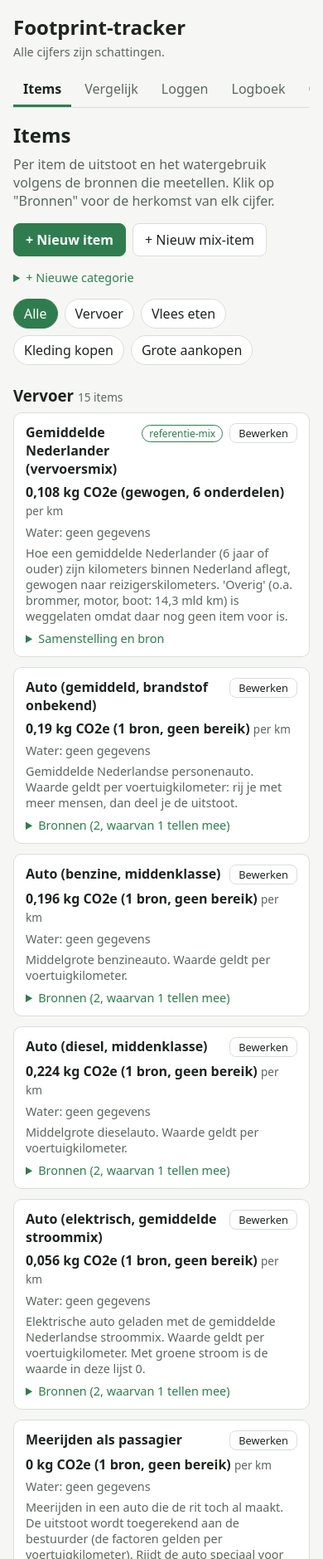
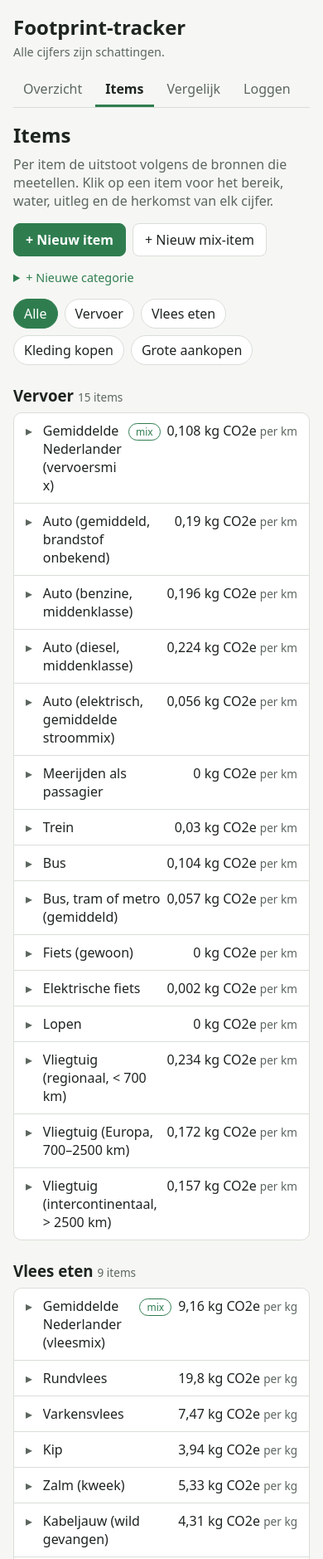
Before and after one commit to MvU0/footprint-tracker, a website built with Vite: page index.html in a window 390 px wide. Shown: the top 1879 px of the page at 83% size. Built offline with nearby package versions, Linux system fonts and the light colour scheme.

Commit message:
Items als uitklapbare lijst; Overzicht als eerste tabblad
- Scherm Items: één regel per item (naam + korte waarde), klik om de
  details uit te klappen. Open regels blijven open na opnieuw tekenen.
- format.kort() voor de korte waarde, met tests.
- Tabbladen: Overzicht eerst, Items ernaast. Startscherm blijft Items
  tot stap 6 (Overzicht) af is.

Co-Authored-By: Claude Opus 5.5 <noreply@anthropic.com>

```diff
--- a/src/routes.js
+++ b/src/routes.js
@@ -2,17 +2,21 @@
 // Een scherm toevoegen = hier een regel toevoegen + een bestand in src/views/.
 
 export const ROUTES = [
+  { pad: 'overzicht', titel: 'Overzicht' },
   { pad: 'items', titel: 'Items' },
   { pad: 'vergelijk', titel: 'Vergelijk' },
   { pad: 'loggen', titel: 'Loggen' },
   { pad: 'logboek', titel: 'Logboek' },
-  { pad: 'overzicht', titel: 'Overzicht' },
   { pad: 'instellingen', titel: 'Instellingen' },
 ];
 
+// Het scherm bij het openen van de app.
+// Wordt 'overzicht' zodra dat scherm gebouwd is (stap 6).
+const STARTSCHERM = 'items';
+
 // Zet de "hash" uit de adresbalk (bijv. "#/vergelijk") om naar een route.
-// Onbekend of leeg? Dan het eerste scherm.
+// Onbekend of leeg? Dan het startscherm.
 export function routeUitHash(hash) {
   const pad = (hash || '').replace(/^#\/?/, '');
-  return ROUTES.find((r) => r.pad === pad) ?? ROUTES[0];
+  return ROUTES.find((r) => r.pad === pad) ?? ROUTES.find((r) => r.pad === STARTSCHERM);
 }
--- a/src/style.css
+++ b/src/style.css
@@ -84,21 +84,32 @@ a { color: var(--accent); }
 .categorie h3 { margin: calc(var(--ruimte) * 1.5) 0 8px; }
 .categorie .aantal { font-weight: normal; font-size: 0.85rem; color: var(--tekst-zacht); }
 
-.kaarten {
-  display: grid;
-  grid-template-columns: repeat(auto-fill, minmax(min(100%, 300px), 1fr));
-  gap: 12px;
-}
-.kaart {
+/* Lijst: één regel per item, klik om uit te klappen. */
+.lijst {
   background: var(--vlak);
   border: 1px solid var(--rand);
   border-radius: 10px;
-  padding: 12px 14px;
-  min-width: 0; /* voorkomt dat lange tekst de kaart breder maakt dan het scherm */
+  overflow: hidden;
 }
-.kaart header { display: flex; align-items: baseline; justify-content: space-between; gap: 8px; }
-.kaart h4 { margin: 0; font-size: 1rem; }
-.kaart p { margin: 6px 0; }
+.itemrij { margin: 0; font-size: 1rem; }
+.itemrij + .itemrij { border-top: 1px solid var(--rand); }
+.itemrij > summary {
+  display: flex;
+  align-items: baseline;
+  gap: 8px;
+  padding: 10px 14px;
+  color: var(--tekst);
+  list-style: none; /* geen standaard driehoekje; we tekenen ons eigen pijltje */
+}
+.itemrij > summary::-webkit-details-marker { display: none; }
+.itemrij > summary::before { content: '▸'; color: var(--tekst-zacht); width: 0.8em; flex: none; }
+.itemrij[open] > summary::before { content: '▾'; }
+.itemrij > summary:hover { background: color-mix(in srgb, var(--rand) 30%, transparent); }
+.itemnaam { min-width: 0; overflow-wrap: anywhere; }
+.itemwaarde { margin-left: auto; text-align: right; white-space: nowrap; font-variant-numeric: tabular-nums; }
+.itemdetails { padding: 0 14px 12px calc(14px + 0.8em + 8px); font-size: 0.95rem; min-width: 0; }
+.itemdetails p { margin: 6px 0; }
+.label.waarschuwing { color: var(--waarschuwing); border-color: var(--waarschuwing); font-weight: 700; }
 .waarde strong { font-variant-numeric: tabular-nums; }
 .per { color: var(--tekst-zacht); font-size: 0.85rem; }
 .water { font-size: 0.9rem; }
@@ -154,7 +165,6 @@ summary { cursor: pointer; color: var(--accent); }
 .knop.hoofd { background: var(--accent); border-color: var(--accent); color: var(--vlak); font-weight: 600; }
 .knop.gevaar { color: #b3261e; border-color: #b3261e; }
 .knop.klein { padding: 2px 10px; font-size: 0.8rem; }
-.kaart header .knop.klein { margin-left: auto; }
 
 /* ---------- Formulieren ---------- */
 .formulier { display: grid; gap: 12px; max-width: 720px; }
--- a/src/views/items.js
+++ b/src/views/items.js
@@ -10,6 +10,7 @@ import { EENHEDEN } from '../lib/validatie.js';
 // Onthoudt welk categoriefilter gekozen is zolang de app open is.
 let gekozenCategorie = 'alle';
 let categorieFouten = []; // meldingen bij "nieuwe categorie"
+const openItems = new Set(); // welke regels opengeklapt zijn (blijft zo na opnieuw tekenen)
 
 export function toonItems(el, app) {
   // Staat er een formulier open? Dan tonen we dat in plaats van de lijst.
@@ -31,15 +32,15 @@ export function toonItems(el, app) {
       return `
         <section class="categorie">
           <h3>${esc(c.naam)} <span class="aantal">${items.length} items</span></h3>
-          <div class="kaarten">${items.map((i) => itemKaart(i, itemsPerId)).join('')}</div>
+          <div class="lijst">${items.map((i) => itemRij(i, itemsPerId)).join('')}</div>
         </section>`;
     })
     .join('');
 
   el.innerHTML = `
     <h2>Items</h2>
-    <p class="intro">Per item de uitstoot en het watergebruik volgens de bronnen die meetellen.
-      Klik op "Bronnen" voor de herkomst van elk cijfer.</p>
+    <p class="intro">Per item de uitstoot volgens de bronnen die meetellen.
+      Klik op een item voor het bereik, water, uitleg en de herkomst van elk cijfer.</p>
     <div class="knoppen">
       <button type="button" class="knop hoofd" data-actie="nieuw-item">+ Nieuw item</button>
       <button type="button" class="knop" data-actie="nieuw-mix">+ Nieuw mix-item</button>
@@ -86,6 +87,11 @@ export function toonItems(el, app) {
     app.herteken();
   });
 
+  // Onthoud welke regels open staan.
+  el.querySelectorAll('details.itemrij').forEach((d) =>
+    d.addEventListener('toggle', () => (d.open ? openItems.add(d.dataset.item) : openItems.delete(d.dataset.item))),
+  );
+
   // Klikken op een filterknop.
   el.querySelectorAll('[data-categorie]').forEach((knop) =>
     knop.addEventListener('click', () => {
@@ -105,10 +111,13 @@ export function toonItems(el, app) {
   );
 }
 
-function itemKaart(item, itemsPerId) {
+// Eén item als regel in de lijst. Dichtgeklapt: naam + korte waarde.
+// Opengeklapt: volledig bereik, water, waarschuwingen, uitleg, bronnen en "Bewerken".
+function itemRij(item, itemsPerId) {
   const w = berekenItem(item, itemsPerId);
   const isMix = item.type === 'mix';
   const per = PER_EENHEID[item.eenheid] ?? item.eenheid;
+  const heeftWaarschuwing = w.waarschuwingen.some((m) => m.type !== 'scope-gekozen');
 
   const co2Tekst = isMix ? fmt.mixBereik(w.co2, fmt.co2) : fmt.bereik(w.co2, fmt.co2);
   const waterTekst = w.water.n === 0
@@ -116,18 +125,22 @@ function itemKaart(item, itemsPerId) {
     : isMix ? fmt.mixBereik(w.water, fmt.water) : fmt.bereik(w.water, fmt.water);
 
   return `
-    <article class="kaart">
-      <header>
-        <h4>${esc(item.naam)}</h4>
-        ${isMix ? '<span class="label mix">referentie-mix</span>' : ''}
+    <details class="itemrij" data-item="${esc(item.id)}" ${openItems.has(item.id) ? 'open' : ''}>
+      <summary>
+        <span class="itemnaam">${esc(item.naam)}</span>
+        ${isMix ? '<span class="label mix">mix</span>' : ''}
+        ${heeftWaarschuwing ? '<span class="label waarschuwing" title="Zie waarschuwing">!</span>' : ''}
+        <span class="itemwaarde">${esc(fmt.kort(w.co2))} <span class="per">${per}</span></span>
+      </summary>
+      <div class="itemdetails">
+        <p class="waarde"><strong>${esc(co2Tekst)}</strong> <span class="per">${per}</span></p>
+        <p class="water ${w.water.n === 0 ? 'leeg' : ''}">${esc(waterTekst)}${w.water.n ? ` <span class="per">${per}</span>` : ''}</p>
+        ${meldingen(item, w)}
+        ${item.uitleg ? `<p class="uitleg">${esc(item.uitleg)}</p>` : ''}
+        ${isMix ? mixDetails(item, w) : bronnenDetails(item)}
         <button type="button" class="knop klein" data-bewerk="${esc(item.id)}">Bewerken</button>
-      </header>
-      <p class="waarde"><strong>${esc(co2Tekst)}</strong> <span class="per">${per}</span></p>
-      <p class="water ${w.water.n === 0 ? 'leeg' : ''}">${esc(waterTekst)}${w.water.n ? ` <span class="per">${per}</span>` : ''}</p>
-      ${meldingen(item, w)}
-      ${item.uitleg ? `<p class="uitleg">${esc(item.uitleg)}</p>` : ''}
-      ${isMix ? mixDetails(item, w) : bronnenDetails(item)}
-    </article>`;
+      </div>
+    </details>`;
 }
 
 // Waarschuwingen, plus de keuzelijst voor de scope als er meerdere scopes zijn.
```
Also changed, not shown: PLAN.md (+1 -0 lines), VOORTGANG.md (+6 -3 lines), tests/format.test.js (+13 -1 lines), tests/items-scherm.test.js (+17 -9 lines), tests/routes.test.js (+7 -2 lines), src/lib/format.js.
